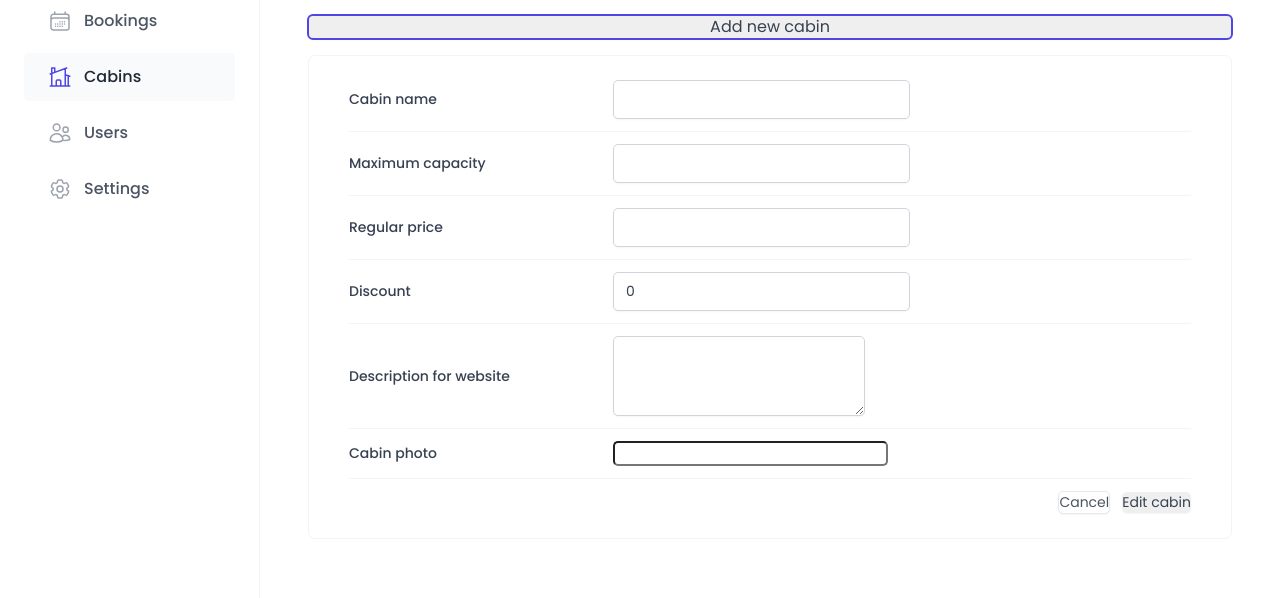
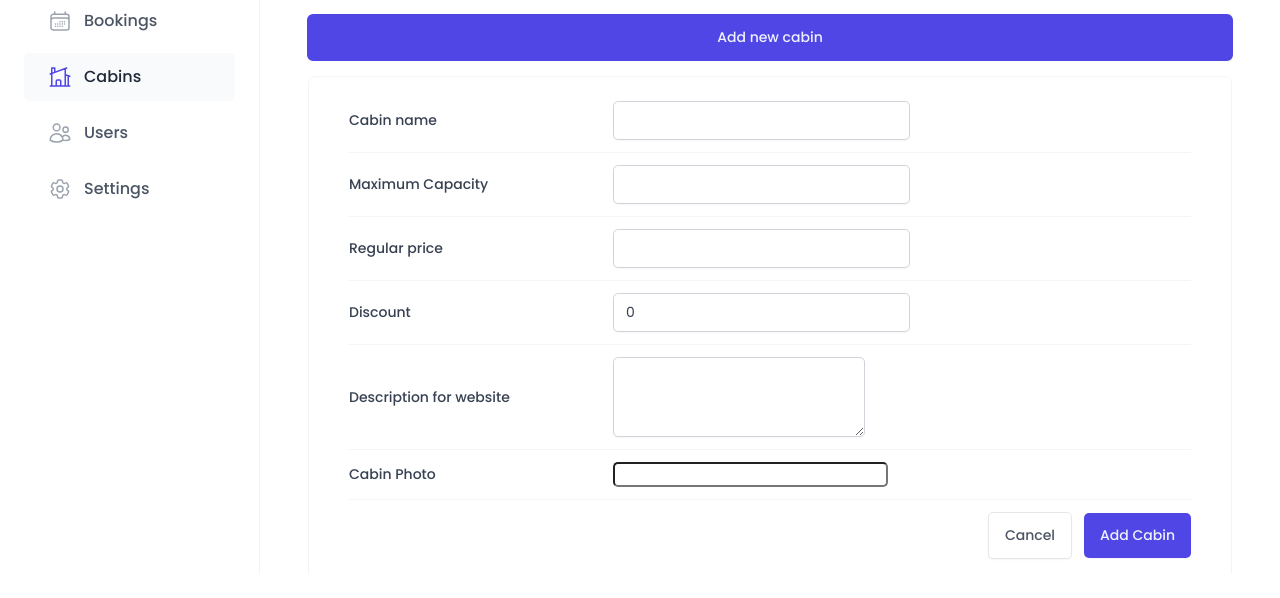
Before and after one commit to olayinkasanusi/the-wild-oasis, a React (Vite) app: page /cabins in a window 1280 px wide. Both pictures are taken after a click on the button "Add new cabin". Shown: the part 226-824 px from the top of the page. After the commit the page ends 800 px from the top, so only its background shows below. Built offline with nearby package versions, Linux system fonts and the light colour scheme; no server answers; the database is empty; a web font is replaced by a local one.

Commit message:
Enabled the add new cabin form

```diff
--- a/src/features/cabins/CreateCabinForm.jsx
+++ b/src/features/cabins/CreateCabinForm.jsx
@@ -1,80 +1,109 @@
-import styled from "styled-components";
-
 import Input from "../../ui/Input";
 import Form from "../../ui/Form";
 import Button from "../../ui/Button";
 import FileInput from "../../ui/FileInput";
 import Textarea from "../../ui/Textarea";
 import { useForm } from "react-hook-form";
+import { useMutation, useQueryClient } from "@tanstack/react-query";
+import { createCabin } from "../../services/apiCabins";
+import toast from "react-hot-toast";
+import FormRow from "../../ui/FormRow";
 
-const FormRow = styled.div`
-  display: grid;
-  align-items: center;
-  grid-template-columns: 24rem 1fr 1.2fr;
-  gap: 2.4rem;
+function CreateCabinForm() {
+  const { register, handleSubmit, reset, getValues, formState } = useForm();
 
-  padding: 1.2rem 0;
+  const { errors } = formState;
 
-  &:first-child {
-    padding-top: 0;
+  const queryClient = useQueryClient();
+
+  const { mutate, isLoading: isCreating } = useMutation({
+    mutationFn: createCabin,
+    onSuccess: () => {
+      toast.success("New cabin successfully added");
+      queryClient.invalidateQueries({
+        queryKey: ["cabins"],
+      });
+      reset();
+    },
+    onError: (err) => toast.error(err.message),
+  });
+
+  function onSubmit(data) {
+    mutate(data);
+  }
+  function onError(errors) {
+    // console.log(errors);
   }
 
-  &:last-child {
-    padding-bottom: 0;
-  }
-
-  &:not(:last-child) {
-    border-bottom: 1px solid var(--color-grey-100);
-  }
-
-  &:has(button) {
-    display: flex;
-    justify-content: flex-end;
-    gap: 1.2rem;
-  }
-`;
-
-const Label = styled.label`
-  font-weight: 500;
-`;
-
-const Error = styled.span`
-  font-size: 1.4rem;
-  color: var(--color-red-700);
-`;
-
-function CreateCabinForm() {
-  const { register, handleSubmit } = useForm();
-
   return (
-    <Form>
-      <FormRow>
-        <Label htmlFor="name">Cabin name</Label>
-        <Input type="text" id="name" />
+    <Form onSubmit={handleSubmit(onSubmit, onError)}>
+      <FormRow label="Cabin name" error={errors?.name?.message}>
+        <Input
+          type="text"
+          id="name"
+          {...register("name", {
+            required: "This field is required",
+          })}
+        />
       </FormRow>
 
-      <FormRow>
-        <Label htmlFor="maxCapacity">Maximum capacity</Label>
-        <Input type="number" id="maxCapacity" />
+      <FormRow label="Maximum Capacity" error={errors?.maxCapacity?.message}>
+        <Input
+          type="number"
+          id="maxCapacity"
+          {...register("maxCapacity", {
+            required: "This field is required",
+            min: {
+              value: 1,
+              message: "Capacity should at least be one",
+            },
+          })}
+        />
       </FormRow>
 
-      <FormRow>
-        <Label htmlFor="regularPrice">Regular price</Label>
-        <Input type="number" id="regularPrice" />
+      <FormRow label="Regular price" error={errors?.regularPrice?.message}>
+        <Input
+          type="number"
+          id="regularPrice"
+          {...register("regularPrice", {
+            required: "This field is required",
+            min: {
+              value: 1,
+              message: "Capacity should at least be one",
+            },
+          })}
+        />
       </FormRow>
 
-      <FormRow>
-        <Label htmlFor="discount">Discount</Label>
-        <Input type="number" id="discount" defaultValue={0} />
+      <FormRow label="Discount" error={errors?.discount?.message}>
+        <Input
+          type="number"
+          id="discount"
+          defaultValue={0}
+          {...register("discount", {
+            required: "This field is required",
+            validate: (value) =>
+              value < getValues().regularPrice ||
+              "Discount should be less than Regular Price",
+          })}
+        />
       </FormRow>
 
-      <FormRow>
-        <Label htmlFor="description">Description for website</Label>
-        <Textarea type="number" id="description" defaultValue="" />
+      <FormRow
+        label="Description for website"
+        error={errors?.description?.message}
+      >
+        <Textarea
+          type="number"
+          id="description"
+          defaultValue=""
+          {...register("description", {
+            required: "This field is required",
+          })}
+        />
       </FormRow>
 
-      <FormRow>
-        <Label htmlFor="image">Cabin photo</Label>
+      <FormRow label="Cabin Photo">
         <FileInput id="image" accept="image/*" />
       </FormRow>
 
@@ -83,7 +112,7 @@ function CreateCabinForm() {
         <Button variation="secondary" type="reset">
           Cancel
         </Button>
-        <Button>Edit cabin</Button>
+        <Button disabled={isCreating}>Add Cabin</Button>
       </FormRow>
     </Form>
   );
--- a/src/services/apiCabins.js
+++ b/src/services/apiCabins.js
@@ -6,6 +6,20 @@ export async function getCabins() {
   if (error) {
     console.error("Cabins couldn't be loaded");
     throw new Error("Cabins could not be loaded");
+  }
+
+  return data;
+}
+
+export async function createCabin(newCabin) {
+  const { data, error } = await supabase
+    .from("cabins")
+    .insert([newCabin])
+    .select();
+
+  if (error) {
+    console.error(error);
+    throw new Error(`Cabin could not be added`);
   }
 
   return data;
--- a/src/ui/AppLayout.jsx
+++ b/src/ui/AppLayout.jsx
@@ -13,6 +13,7 @@ const StyledAppLayout = styled.div`
 const Main = styled.main`
   background-color: var(color-grey-50);
   padding: 4rem 4.8rem 6.4rem;
+  overflow: scroll;
 `;
 
 const Container = styled.div`
--- a/src/ui/Button.jsx
+++ b/src/ui/Button.jsx
@@ -58,8 +58,8 @@ const Button = styled.button`
 `;
 
 Button.defaultProps = {
-  variations: "primary",
-  sizes: "medium",
+  variation: "primary",
+  size: "medium",
 };
 
 export default Button;
--- /dev/null
+++ b/src/ui/FormRow.jsx
@@ -0,0 +1,49 @@
+/* eslint-disable react/prop-types */
+import styled from "styled-components";
+
+const FormContainer = styled.div`
+  display: grid;
+  align-items: center;
+  grid-template-columns: 24rem 1fr 1.2fr;
+  gap: 2.4rem;
+
+  padding: 1.2rem 0;
+
+  &:first-child {
+    padding-top: 0;
+  }
+
+  &:last-child {
+    padding-bottom: 0;
+  }
+
+  &:not(:last-child) {
+    border-bottom: 1px solid var(--color-grey-100);
+  }
+
+  &:has(button) {
+    display: flex;
+    justify-content: flex-end;
+    gap: 1.2rem;
+  }
+`;
+
+const Label = styled.label`
+  font-weight: 500;
+`;
+const Error = styled.span`
+  font-size: 1.4rem;
+  color: var(--color-red-700);
+`;
+
+function FormRow({ label, error, children }) {
+  return (
+    <FormContainer>
+      {label && <Label htmlFor={children.props.id}>{label}</Label>}
+      {children}
+      {error && <Error>{error}</Error>}
+    </FormContainer>
+  );
+}
+
+export default FormRow;
```
